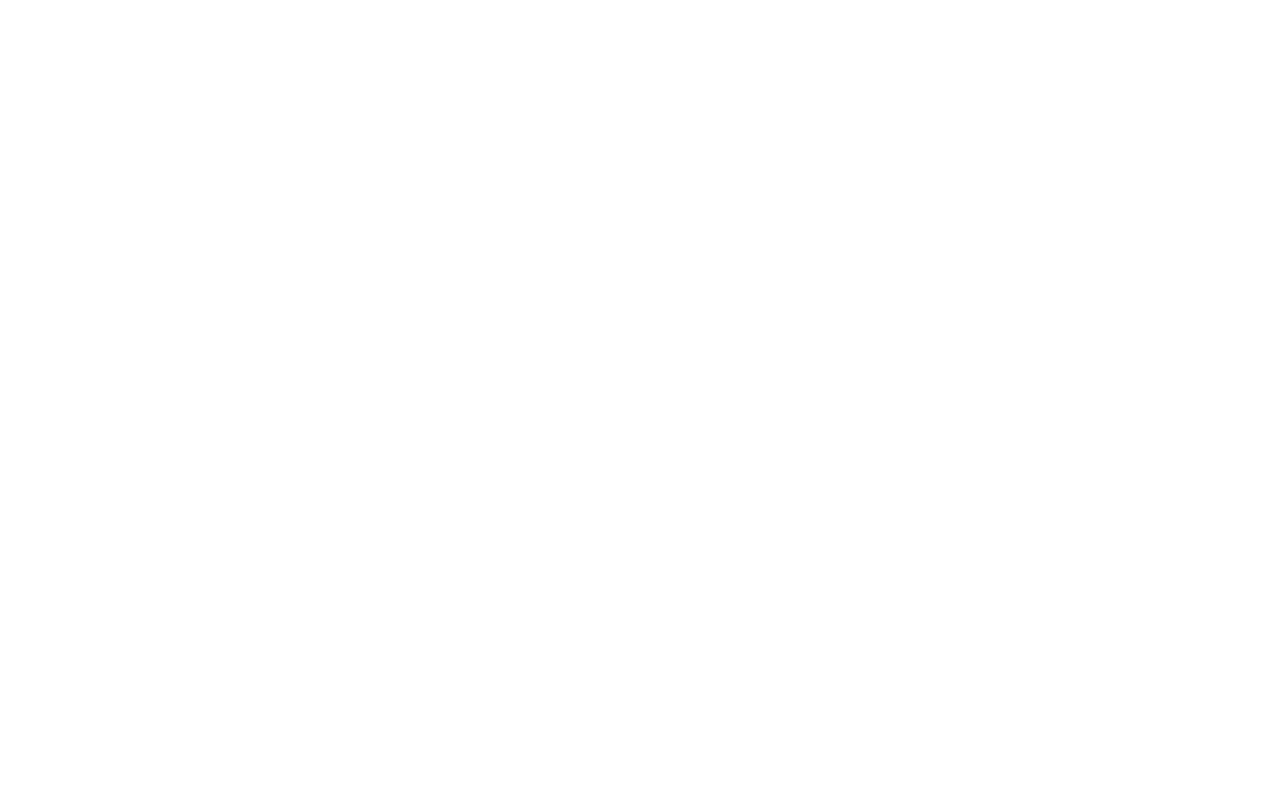
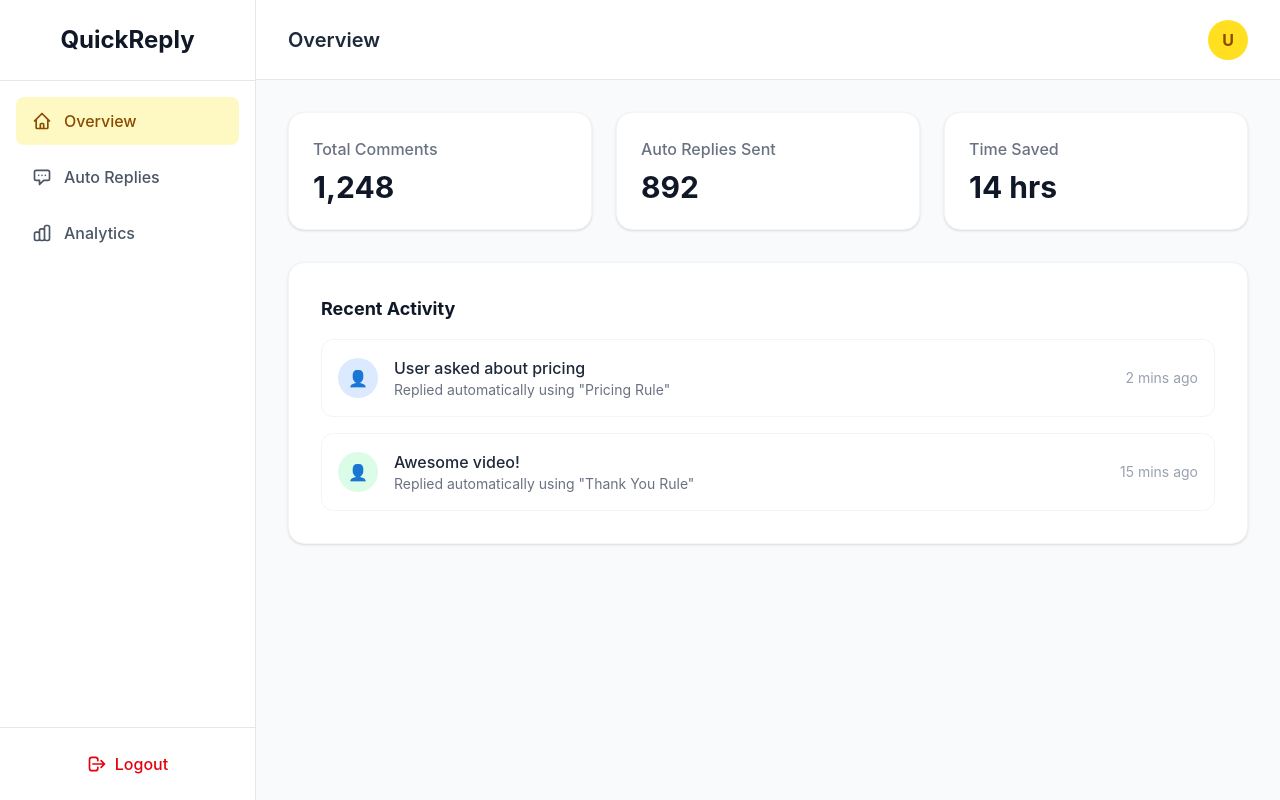
Before and after one commit to aqdasghani/Nycround2, a React (Vite) app: page /dashboard in a window 1280 px wide. Before the commit this address had no page. Built offline with nearby package versions, Linux system fonts and the light colour scheme.

Commit message:
makeing dashbord

```diff
--- /dev/null
+++ b/src/dashboard/Dashboard.jsx
@@ -0,0 +1,105 @@
+import React from 'react';
+import { useNavigate } from 'react-router-dom';
+
+function Dashboard() {
+  const navigate = useNavigate();
+
+  const handleLogout = () => {
+    navigate('/login');
+  };
+
+  return (
+    <div className='flex h-screen bg-gray-50 font-sans'>
+      {/* Sidebar */}
+      <aside className='w-64 bg-white border-r border-gray-200 flex flex-col'>
+        <div className='p-6 flex items-center justify-center border-b border-gray-200'>
+          <h1 className='text-2xl font-bold text-gray-900'>QuickReply</h1>
+        </div>
+
+        <nav className='flex-1 p-4 flex flex-col gap-2'>
+          <button className='flex items-center gap-3 w-full px-4 py-3 bg-yellow-100 text-yellow-800 rounded-lg font-medium'>
+            <svg className="w-5 h-5" fill="none" stroke="currentColor" viewBox="0 0 24 24"><path strokeLinecap="round" strokeLinejoin="round" strokeWidth="2" d="M3 12l2-2m0 0l7-7 7 7M5 10v10a1 1 0 001 1h3m10-11l2 2m-2-2v10a1 1 0 01-1 1h-3m-6 0a1 1 0 001-1v-4a1 1 0 011-1h2a1 1 0 011 1v4a1 1 0 001 1m-6 0h6"></path></svg>
+            Overview
+          </button>
+
+          <button className='flex items-center gap-3 w-full px-4 py-3 text-gray-600 hover:bg-gray-50 rounded-lg font-medium transition-colors'>
+            <svg className="w-5 h-5" fill="none" stroke="currentColor" viewBox="0 0 24 24"><path strokeLinecap="round" strokeLinejoin="round" strokeWidth="2" d="M8 10h.01M12 10h.01M16 10h.01M9 16H5a2 2 0 01-2-2V6a2 2 0 012-2h14a2 2 0 012 2v8a2 2 0 01-2 2h-5l-5 5v-5z"></path></svg>
+            Auto Replies
+          </button>
+
+          <button className='flex items-center gap-3 w-full px-4 py-3 text-gray-600 hover:bg-gray-50 rounded-lg font-medium transition-colors'>
+            <svg className="w-5 h-5" fill="none" stroke="currentColor" viewBox="0 0 24 24"><path strokeLinecap="round" strokeLinejoin="round" strokeWidth="2" d="M9 19v-6a2 2 0 00-2-2H5a2 2 0 00-2 2v6a2 2 0 002 2h2a2 2 0 002-2zm0 0V9a2 2 0 012-2h2a2 2 0 012 2v10m-6 0a2 2 0 002 2h2a2 2 0 002-2m0 0V5a2 2 0 012-2h2a2 2 0 012 2v14a2 2 0 01-2 2h-2a2 2 0 01-2-2z"></path></svg>
+            Analytics
+          </button>
+        </nav>
+
+        <div className='p-4 border-t border-gray-200'>
+          <button
+            onClick={handleLogout}
+            className='flex items-center justify-center gap-2 w-full px-4 py-2 text-red-600 hover:bg-red-50 rounded-lg font-medium transition-colors cursor-pointer'
+          >
+            <svg className="w-5 h-5" fill="none" stroke="currentColor" viewBox="0 0 24 24"><path strokeLinecap="round" strokeLinejoin="round" strokeWidth="2" d="M17 16l4-4m0 0l-4-4m4 4H7m6 4v1a3 3 0 01-3 3H6a3 3 0 01-3-3V7a3 3 0 013-3h4a3 3 0 013 3v1"></path></svg>
+            Logout
+          </button>
+        </div>
+      </aside>
+
+      {/* Main Content */}
+      <main className='flex-1 flex flex-col h-screen overflow-hidden'>
+        {/* Header */}
+        <header className='h-20 bg-white border-b border-gray-200 flex items-center justify-between px-8 flex-shrink-0'>
+          <h2 className='text-xl font-semibold text-gray-800'>Overview</h2>
+          <div className='flex items-center gap-4'>
+            <div className='w-10 h-10 rounded-full bg-yellow-300 flex items-center justify-center text-yellow-800 font-bold'>
+              U
+            </div>
+          </div>
+        </header>
+
+        {/* Dashboard Content */}
+        <div className='p-8 overflow-y-auto flex-1'>
+          <div className='grid grid-cols-1 md:grid-cols-3 gap-6 mb-8'>
+            {/* Stat Cards */}
+            <div className='bg-white p-6 rounded-2xl shadow-sm border border-gray-100 flex flex-col gap-2'>
+              <span className='text-gray-500 font-medium'>Total Comments</span>
+              <span className='text-3xl font-bold text-gray-900'>1,248</span>
+            </div>
+            <div className='bg-white p-6 rounded-2xl shadow-sm border border-gray-100 flex flex-col gap-2'>
+              <span className='text-gray-500 font-medium'>Auto Replies Sent</span>
+              <span className='text-3xl font-bold text-gray-900'>892</span>
+            </div>
+            <div className='bg-white p-6 rounded-2xl shadow-sm border border-gray-100 flex flex-col gap-2'>
+              <span className='text-gray-500 font-medium'>Time Saved</span>
+              <span className='text-3xl font-bold text-gray-900'>14 hrs</span>
+            </div>
+          </div>
+
+          <div className='bg-white rounded-2xl shadow-sm border border-gray-100 p-8'>
+            <h3 className='text-lg font-bold text-gray-900 mb-4'>Recent Activity</h3>
+            <div className='flex flex-col gap-4'>
+              <div className='flex items-center gap-4 p-4 hover:bg-gray-50 rounded-xl transition-colors border border-gray-100'>
+                <div className='w-10 h-10 rounded-full bg-blue-100 flex-shrink-0 flex items-center justify-center text-blue-500'>👤</div>
+                <div className='flex-1'>
+                  <p className='text-gray-800 font-medium'>User asked about pricing</p>
+                  <p className='text-gray-500 text-sm'>Replied automatically using "Pricing Rule"</p>
+                </div>
+                <span className='text-gray-400 text-sm'>2 mins ago</span>
+              </div>
+
+              <div className='flex items-center gap-4 p-4 hover:bg-gray-50 rounded-xl transition-colors border border-gray-100'>
+                <div className='w-10 h-10 rounded-full bg-green-100 flex-shrink-0 flex items-center justify-center text-green-500'>👤</div>
+                <div className='flex-1'>
+                  <p className='text-gray-800 font-medium'>Awesome video!</p>
+                  <p className='text-gray-500 text-sm'>Replied automatically using "Thank You Rule"</p>
+                </div>
+                <span className='text-gray-400 text-sm'>15 mins ago</span>
+              </div>
+            </div>
+          </div>
+        </div>
+      </main>
+    </div>
+  );
+}
+
+export default Dashboard;
--- a/src/login/Login.jsx
+++ b/src/login/Login.jsx
@@ -26,7 +26,10 @@ function Login() {
 
         {/* Login Options */}
         <div className='w-full flex flex-col gap-4 mt-6'>
-          <button className='w-full bg-white border border-zinc-200 hover:bg-zinc-50 text-zinc-800 font-semibold py-3 px-4 rounded-full flex items-center justify-center gap-3 transition-colors shadow-sm'>
+          <button
+            onClick={() => navigate('/dashboard')}
+            className='w-full bg-white border border-zinc-200 hover:bg-zinc-50 text-zinc-800 font-semibold py-3 px-4 rounded-full flex items-center justify-center gap-3 transition-colors shadow-sm cursor-pointer'
+          >
             <svg className="w-5 h-5" viewBox="0 0 24 24">
               <path fill="#4285F4" d="M22.56 12.25c0-.78-.07-1.53-.2-2.25H12v4.26h5.92c-.26 1.37-1.04 2.53-2.21 3.31v2.77h3.57c2.08-1.92 3.28-4.74 3.28-8.09z" />
               <path fill="#34A853" d="M12 23c2.97 0 5.46-.98 7.28-2.66l-3.57-2.77c-.98.66-2.23 1.06-3.71 1.06-2.86 0-5.29-1.93-6.16-4.53H2.18v2.84C3.99 20.53 7.7 23 12 23z" />
--- a/src/main.jsx
+++ b/src/main.jsx
@@ -4,6 +4,7 @@ import { BrowserRouter, Routes, Route } from 'react-router-dom'
 import './index.css'
 import App from './App.jsx'
 import Login from './login/Login.jsx'
+import Dashboard from './dashboard/Dashboard.jsx'
 
 createRoot(document.getElementById('root')).render(
   <StrictMode>
@@ -11,6 +12,7 @@ createRoot(document.getElementById('root')).render(
       <Routes>
         <Route path="/" element={<App />} />
         <Route path="/login" element={<Login />} />
+        <Route path="/dashboard" element={<Dashboard />} />
       </Routes>
     </BrowserRouter>
   </StrictMode>,
```
